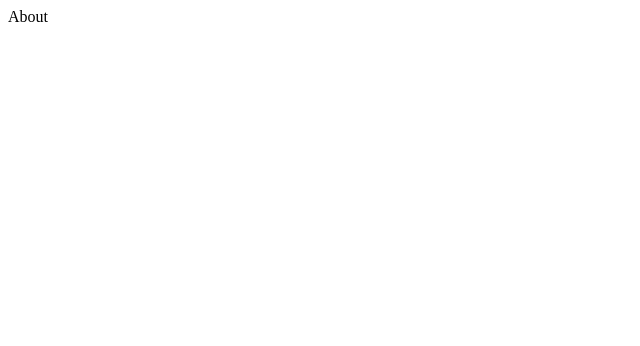
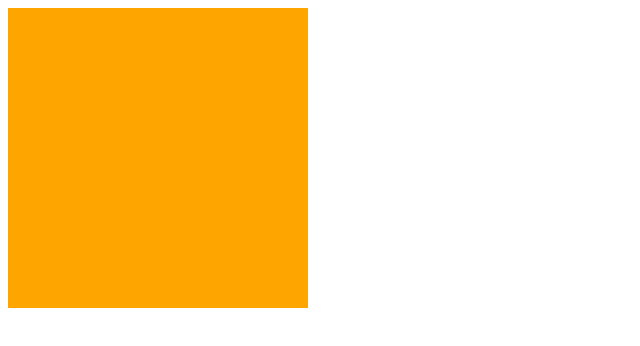
Before and after one commit to yantommy123/react-ts-testproject, a React (Create React App) app: page /about in a window 1280 px wide. Shown: the top 346 px of the page, without its empty margins (0-640 px from the left). Built offline with nearby package versions, Linux system fonts and the light colour scheme.

Commit message:
2 files modified

```diff
--- a/components/About.tsx
+++ b/components/About.tsx
@@ -1,12 +1,13 @@
 import {Component} from 'react';
 import React=require('react');
+import '../style.css';
 
 export const About = () => {
 
   const renderBody = () => {
     return (
-      <div>
-        About
+      <div className="square">
+
       </div>
     );
   };
--- a/style.css
+++ b/style.css
@@ -8,3 +8,9 @@ h1, p {
   width: 200px;
   background-color: blue;
 }
+
+.square {
+  width: 300px;
+  height:300px;
+  background-color: orange;
+}
```
